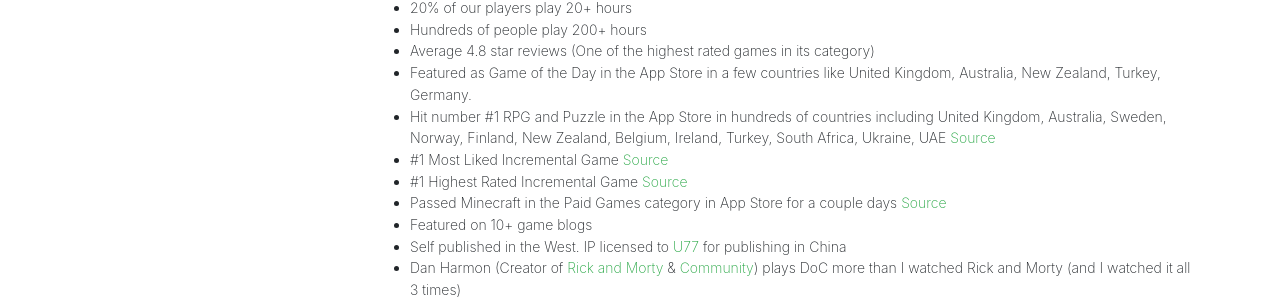
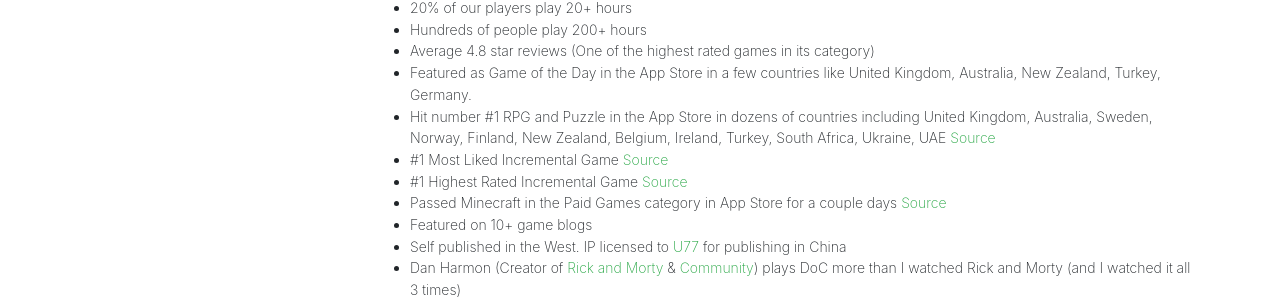
Before and after one commit to Esqarrouth/goktugyil.github.io, a Jekyll site: the page built from _pages/about.md, in a window 1280 px wide and 900 px high, scrolled down 1113 px. Shown: the part 152-453 px from the top of the window. Built offline with Jekyll 4.4.1, drawn with Linux system fonts in a browser that asks for light colours; our own code applies the rules of GitHub Pages for plain Markdown files.

Commit message:
Update about.md

```diff
--- a/_pages/about.md
+++ b/_pages/about.md
@@ -53,7 +53,7 @@ We’ve worked on various projects in the cryptocurrency space. These include:
 - Hundreds of people play 200+ hours
 - Average 4.8 star reviews (One of the highest rated games in its category)
 - Featured as Game of the Day in the App Store in a few countries like United Kingdom, Australia, New Zealand, Turkey, Germany.
-- Hit number #1 RPG and Puzzle in the App Store in hundreds of countries including United Kingdom, Australia, Sweden, Norway, Finland, New Zealand, Belgium, Ireland, Turkey, South Africa, Ukraine, UAE <a href="https://www.appannie.com/en/apps/ios/top/
+- Hit number #1 RPG and Puzzle in the App Store in dozens of countries including United Kingdom, Australia, Sweden, Norway, Finland, New Zealand, Belgium, Ireland, Turkey, South Africa, Ukraine, UAE <a href="https://www.appannie.com/en/apps/ios/top/
 ">Source</a>
 - \#1 Most Liked Incremental Game <a href="http://incrementalgame.com/">Source</a>
 - \#1 Highest Rated Incremental Game <a href="https://plaza.dsolver.ca/games">Source</a>
```
